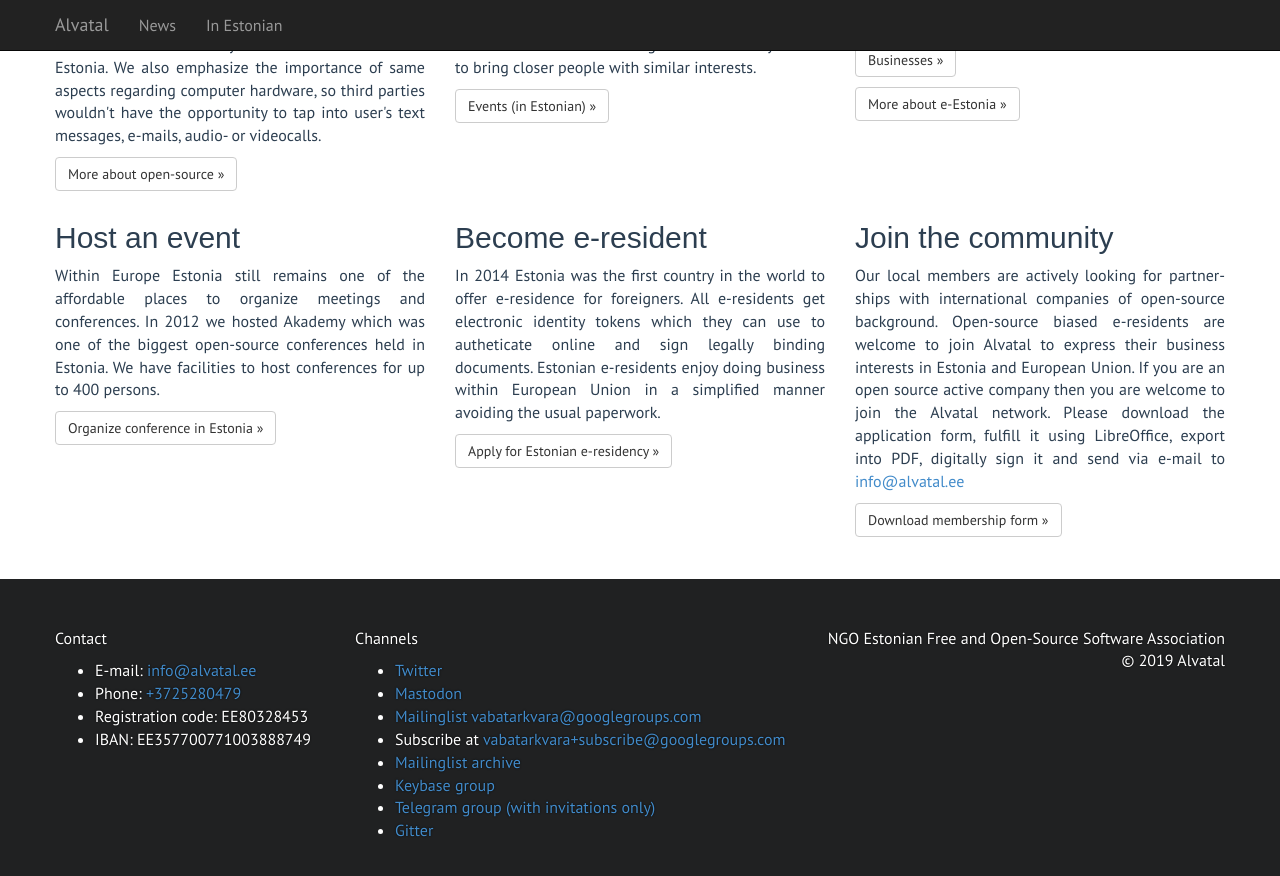
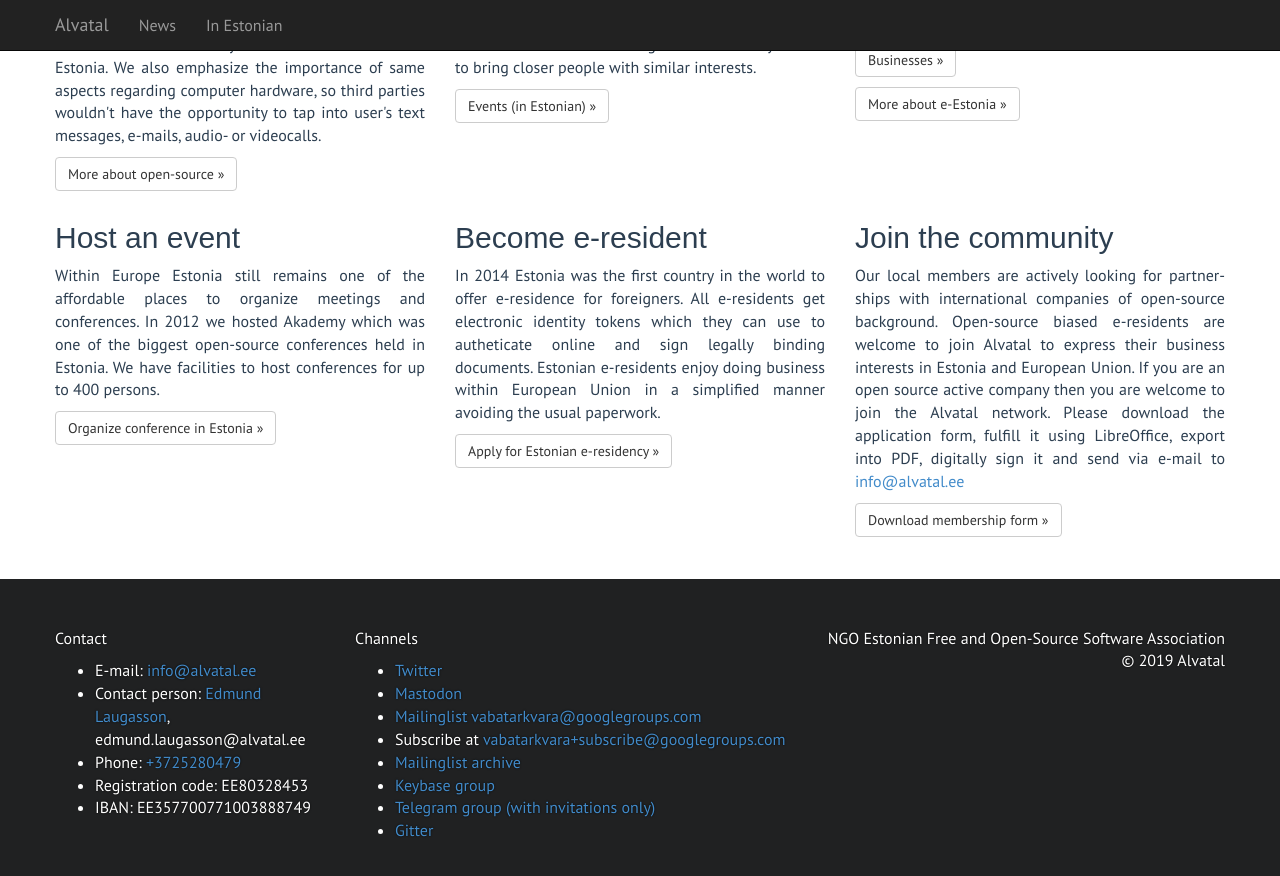
Before and after one commit to alvatal/alvatal.github.io, a Jekyll site: the page built from en/index.html, in a window 1280 px wide and 900 px high, scrolled down 809 px. Shown: the top 876 px of the window. Built offline with Jekyll 4.4.1, drawn with Linux system fonts in a browser that asks for light colours; some web fonts are replaced.

Commit message:
Update default-en.html
adding contact person

```diff
--- a/_layouts/default-en.html
+++ b/_layouts/default-en.html
@@ -70,6 +70,7 @@
                     <p>Contact</p>
                     <ul>
                         <li>E-mail: <a href="mailto:info@alvatal.ee">info@alvatal.ee</a></li>
+                        <li>Contact person: <a href="https://edmund.laugasson.net" target="_blank">Edmund Laugasson</a>, edmund.laugasson@alvatal.ee</li>
                         <li>Phone: <a href="tel:+3725280479">+3725280479</a></li>
                         <li>Registration code: EE80328453</li>
                         <li>IBAN: EE357700771003888749</li>
```
